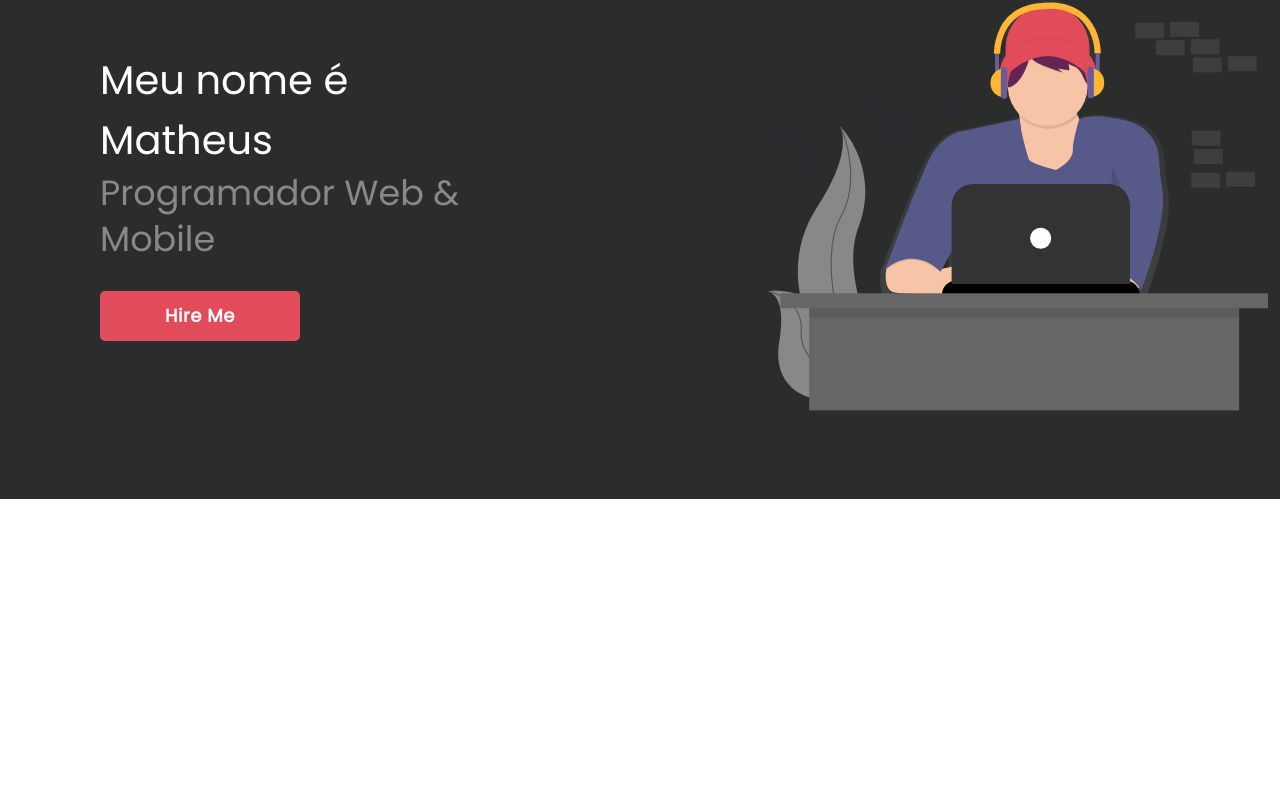
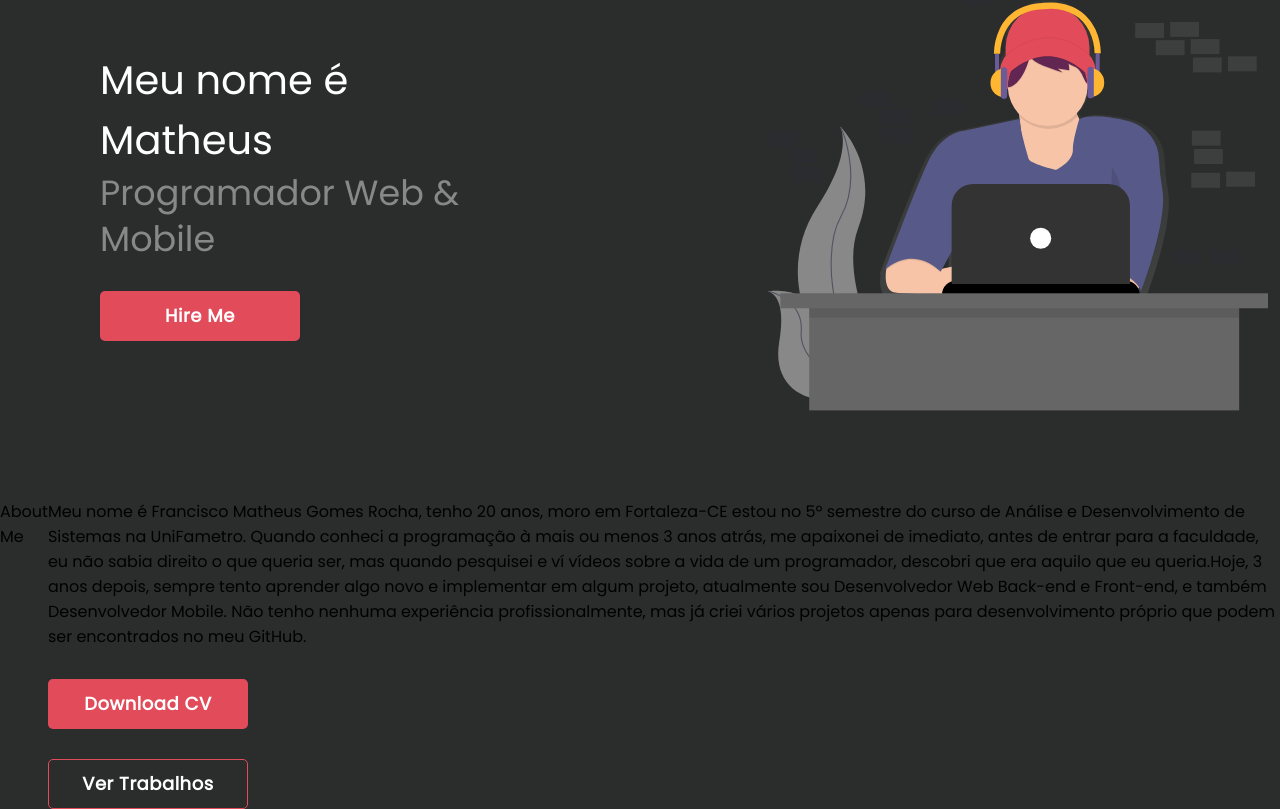
Before and after one commit to MatheusGomesRocha/Portfolio, a React (Create React App) app: page / in a window 1280 px wide. Shown: the part 198-1007 px from the top of the page. Before the commit the page ends 800 px from the top, so only its background shows below. Built offline with nearby package versions, Linux system fonts and the light colour scheme.

Commit message:
Criando diretórios para separar os arquivos Components + criando tela About + começando a estilizar

```diff
--- a/src/App.js
+++ b/src/App.js
@@ -1,11 +1,14 @@
 import './App.css';
 
-import Header from "./components/Header";
+import Header from "./components/Header/Header";
+import About from "./components/About/About";
 
 export default () => {
     return(
         <div className={"app"}>
             <Header />
+
+            <About />
         </div>
     )
 }
--- /dev/null
+++ b/src/components/About/About.css
@@ -0,0 +1,3 @@
+.about {
+    display: flex;
+}
--- /dev/null
+++ b/src/components/About/About.js
@@ -0,0 +1,37 @@
+import React from 'react';
+import './About.css';
+
+import DefaultBtnComponent from "../../sideComponent/DefaultBtn";
+
+export default () => {
+    return(
+        <div className={"about"}>
+            <div className={"side"}>
+                <span className={"title"}>About Me</span>
+                <div className={"lineBottom"}></div>
+            </div>
+
+            <div className={"side"}>
+                <span className={"textAbout"}>
+                    Meu nome é Francisco Matheus Gomes Rocha, tenho 20 anos, moro em Fortaleza-CE estou no
+                    5º semestre do curso de Análise e Desenvolvimento de Sistemas na UniFametro.
+                    Quando conheci a programação à mais ou menos 3 anos atrás, me apaixonei de imediato, antes de
+                    entrar para a faculdade, eu não sabia direito o que queria ser, mas quando pesquisei e ví
+                    vídeos sobre a vida de um programador, descobri que era aquilo que eu queria.
+                </span>
+
+                <span style={{marginTop: 20}} className={"textAbout"}>
+                    Hoje, 3 anos depois, sempre tento aprender algo novo e implementar em algum projeto, atualmente
+                    sou Desenvolvedor Web Back-end e Front-end, e também Desenvolvedor Mobile. Não tenho nenhuma
+                    experiência profissionalmente, mas já criei vários projetos apenas para desenvolvimento próprio
+                    que podem ser encontrados no meu GitHub.
+                </span>
+
+                <div className={"rowBtn"}>
+                    <DefaultBtnComponent title={"Download CV"} />
+                    <DefaultBtnComponent border={true} title={"Ver Trabalhos"} />
+                </div>
+            </div>
+        </div>
+    )
+}
--- a/src/components/Header.js
+++ b/src/components/Header/Header.js
@@ -1,8 +1,8 @@
 import React, {useState, useEffect} from "react";
 import './Header.css';
 
-import DefaultBtnComponent from "../sideComponent/DefaultBtn";
-import HeaderSvg from '../assets/svg/header';
+import DefaultBtnComponent from "../../sideComponent/DefaultBtn";
+import HeaderSvg from '../../assets/svg/header';
 
 export default () => {
     const [fixedHeaderTop, setFixedHeaderTop] = useState(false);
```
Also changed, not shown: src/components/Header/Header.css (renamed from src/components/Header.css), 1 other file (tests, documents, lock files or other folders).
